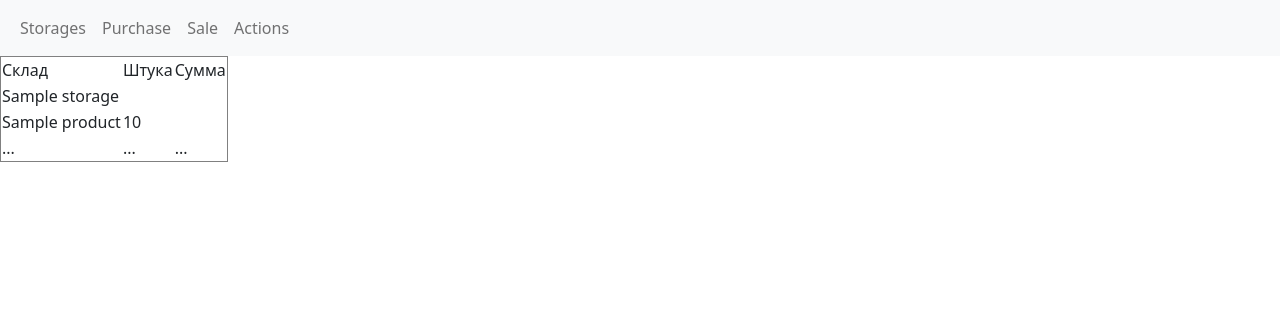
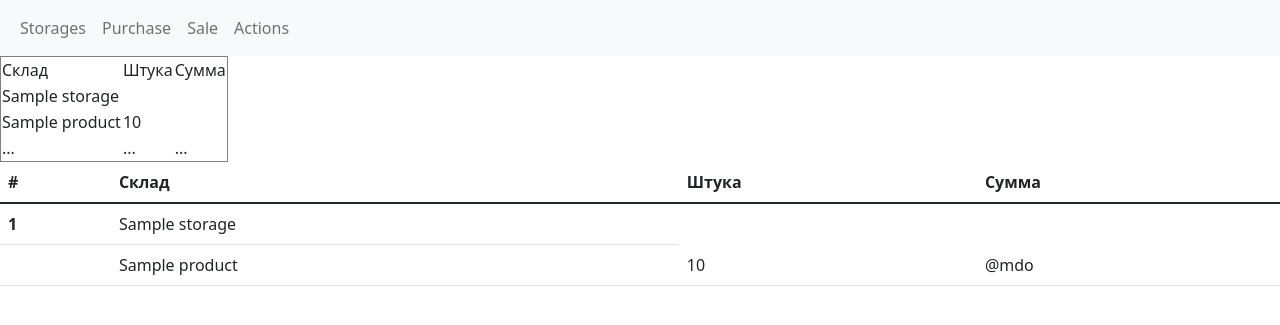
Before and after one commit to SmartBoY10/store_manager, a Django app: page /storage/ in a window 1280 px wide. Shown: the top 325 px of the page. Run offline with Django 3.2, Linux system fonts and the light colour scheme; tables that the repository leaves empty hold one stand-in row (values such as "Sample post"); some libraries are stand-ins or nearby versions.

Commit message:
New table for storage

```diff
--- a/requirements.txt
+++ b/requirements.txt
@@ -1,5 +1,6 @@
 asgiref==3.5.0
 Django==3.0.4
+jsonfield==3.1.0
 Pillow==9.0.1
 psycopg2-binary==2.8.6
 pytz==2021.3
--- a/templates/storage_app/index.html
+++ b/templates/storage_app/index.html
@@ -48,8 +48,37 @@
           <td>...</td>
           <td>...</td>
       </tr>
+  </table>
 
+  <table class="table">
+    <thead>
+      <tr>
+        <th scope="col">#</th>
+        <th scope="col">Склад</th>
+        <th scope="col">Штука</th>
+        <th scope="col">Сумма</th>
+      </tr>
+    </thead>
+    <tbody>
+      {% for storage in storages %}
+      <tr>
+        <th scope="row">{{ storage.id }}</th>
+        <td>{{ storage.name }}</td>
+        {% comment %} <td>Otto</td>
+        <td>@mdo</td> {% endcomment %}
+      </tr>
+      {% for product in products %}
+      <tr>
+        <th scope="row"></th>
+        <td>{{ product.name }}</td>
+        <td>{{ product.quantity }}</td>
+        <td>@mdo</td>
+      </tr>
+      {% endfor %}
+      {% endfor %}
+    </tbody>
   </table>
+
 <script src="{% static 'bootstrap/js/bootstrap.min.js' %}"></script>
 </body>
 </html>
```
